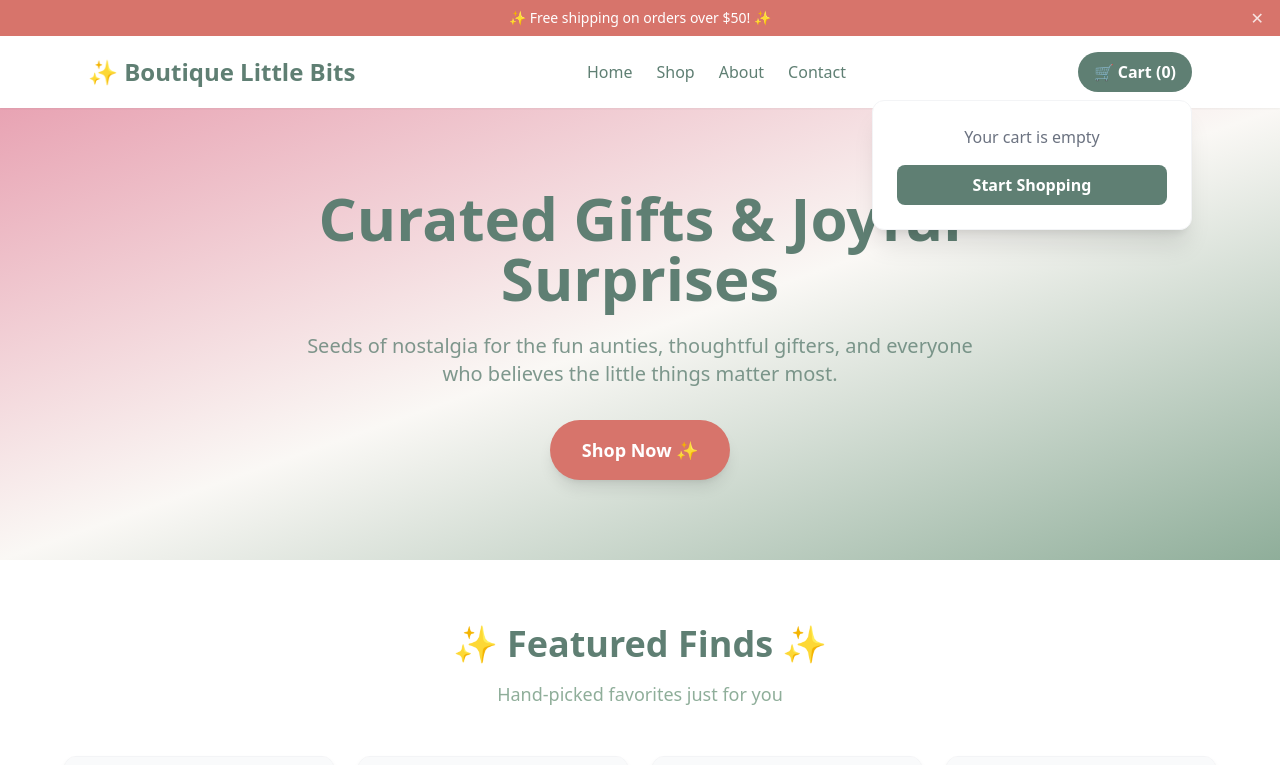
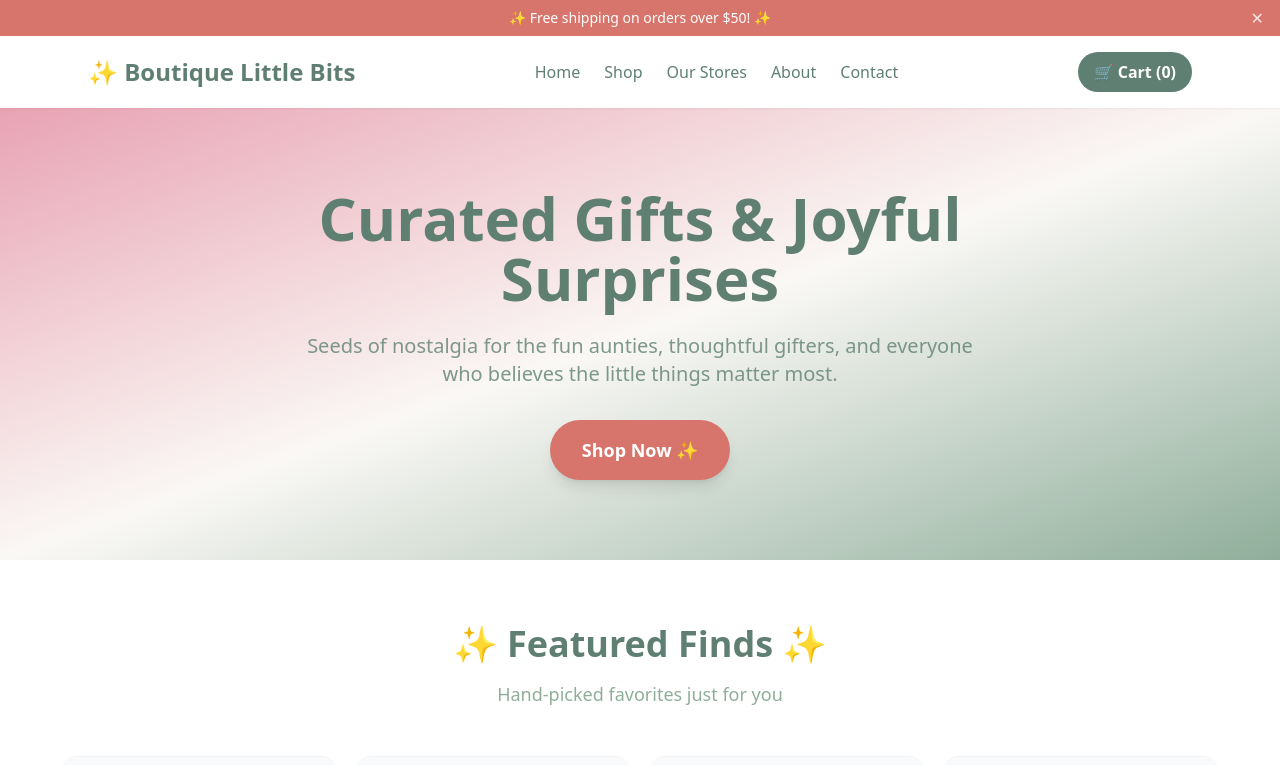
Before and after one commit to BoutiqueLittleBits-Admin/littlebits-hub, a Next.js app: page / in a window 1280 px wide. Shown: the top 765 px of the page. Built offline with nearby package versions, Linux system fonts and the light colour scheme; grey boxes are pictures that could not be loaded.

Commit message:
Update Header.js

```diff
--- a/app/components/Header.js
+++ b/app/components/Header.js
@@ -1,5 +1,5 @@
 "use client";
-import { useState } from 'react';
+import { useState, useEffect, useRef } from 'react';
 import { useCart } from './CartContext';
 import CartDropdown from './CartDropdown';
 
@@ -7,6 +7,18 @@ export default function Header() {
   const { cartCount } = useCart();
   const [cartOpen, setCartOpen] = useState(false);
   const [menuOpen, setMenuOpen] = useState(false);
+  const cartRef = useRef(null);
+
+  // Close dropdown when clicking outside
+  useEffect(() => {
+    function handleClickOutside(event) {
+      if (cartRef.current && !cartRef.current.contains(event.target)) {
+        setCartOpen(false);
+      }
+    }
+    document.addEventListener('mousedown', handleClickOutside);
+    return () => document.removeEventListener('mousedown', handleClickOutside);
+  }, []);
 
   return (
     <header className="bg-white shadow-sm sticky top-0 z-50">
@@ -18,19 +30,20 @@ export default function Header() {
         <nav className="hidden md:flex gap-6 text-brand-sage font-medium">
           <a href="/" className="hover:text-brand-coral transition-colors">Home</a>
           <a href="/shop" className="hover:text-brand-coral transition-colors">Shop</a>
+          <a href="/stores" className="hover:text-brand-coral transition-colors">Our Stores</a>
           <a href="/about" className="hover:text-brand-coral transition-colors">About</a>
           <a href="/contact" className="hover:text-brand-coral transition-colors">Contact</a>
         </nav>
 
         <div className="flex items-center gap-4">
-          <div className="relative">
+          <div className="relative" ref={cartRef}>
             <button
               onClick={() => setCartOpen(!cartOpen)}
               className="bg-brand-sage text-white px-4 py-2 rounded-full font-semibold hover:bg-brand-coral transition-colors"
             >
               🛒 Cart ({cartCount})
             </button>
-            <CartDropdown isOpen={cartOpen} onClose={() => setCartOpen(false)} />
+            {cartOpen && <CartDropdown />}
           </div>
 
           <button
@@ -47,6 +60,7 @@ export default function Header() {
           <div className="flex flex-col gap-4 text-brand-sage font-medium">
             <a href="/" className="hover:text-brand-coral transition-colors py-2">Home</a>
             <a href="/shop" className="hover:text-brand-coral transition-colors py-2">Shop</a>
+            <a href="/stores" className="hover:text-brand-coral transition-colors py-2">Our Stores</a>
             <a href="/about" className="hover:text-brand-coral transition-colors py-2">About</a>
             <a href="/contact" className="hover:text-brand-coral transition-colors py-2">Contact</a>
           </div>
```
